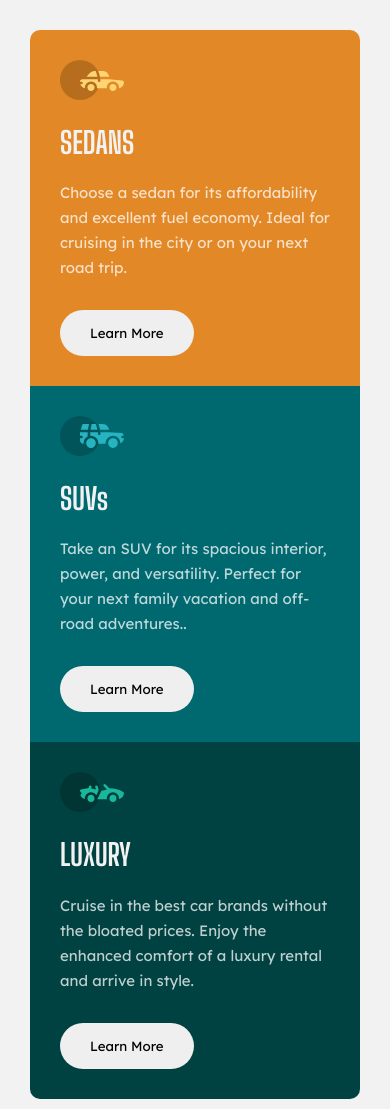
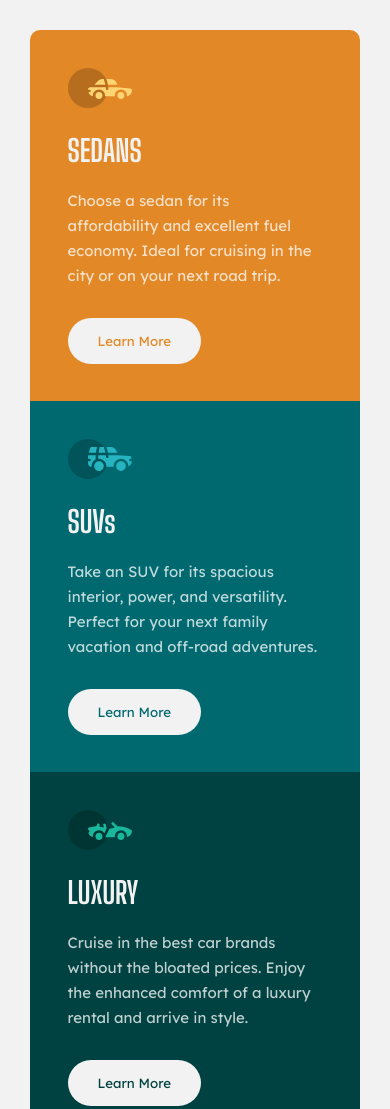
Before and after one commit to tghaffari/3-column-preview-card-component, a website: page index.html in a window 390 px wide. Shown: the top 1109 px of the page. Drawn offline with Linux system fonts and the light colour scheme.

Commit message:
Completed css styling for mobile.

```diff
--- a/css/styles.css
+++ b/css/styles.css
@@ -29,7 +29,7 @@ body {
 }
 
 .padding {
-  padding: 2rem;
+  padding: 2.5rem;
 }
 
 .header {
@@ -48,7 +48,20 @@ button {
   border-radius: 35px;
   border: none;
   font-family: "Lexend Deca", sans-serif;
-  margin-top: 1rem;
+  margin: 1rem 0 0;
+  background-color: hsl(0deg, 0%, 95%);
+}
+
+.sedan-learn-more-button {
+  color: hsl(31deg, 77%, 52%);
+}
+
+.suv-learn-more-button {
+  color: hsl(184deg, 100%, 22%);
+}
+
+.luxury-learn-more-button {
+  color: hsl(179deg, 100%, 13%);
 }
 
 .attribution {
--- a/index.html
+++ b/index.html
@@ -24,21 +24,21 @@
           <h1 class="header">SEDANS</h1>
           <p class="info">Choose a sedan for its affordability and excellent fuel economy. Ideal for cruising in the city
             or on your next road trip.</p>
-          <button class="learn-more-button">Learn More</button>
+          <button class="sedan-learn-more-button">Learn More</button>
         </div>
         <div class="suv column-full padding">
           <img src="./images/icon-suvs.svg" alt="">
           <h1 class="header">SUVs</h1>
           <p class="info">Take an SUV for its spacious interior, power, and versatility. Perfect for your next family vacation
-            and off-road adventures..</p>
-          <button class="learn-more-button">Learn More</button>
+            and off-road adventures.</p>
+          <button class="suv-learn-more-button">Learn More</button>
         </div>
         <div class="luxury column-full padding">
           <img src="./images/icon-luxury.svg" alt="">
           <h1 class="header">LUXURY</h1>
           <p class="info">Cruise in the best car brands without the bloated prices. Enjoy the enhanced comfort of a luxury
             rental and arrive in style.</p>
-          <button class="learn-more-button">Learn More</button>
+          <button class="luxury-learn-more-button">Learn More</button>
         </div>
       </div>
     </div>
```
